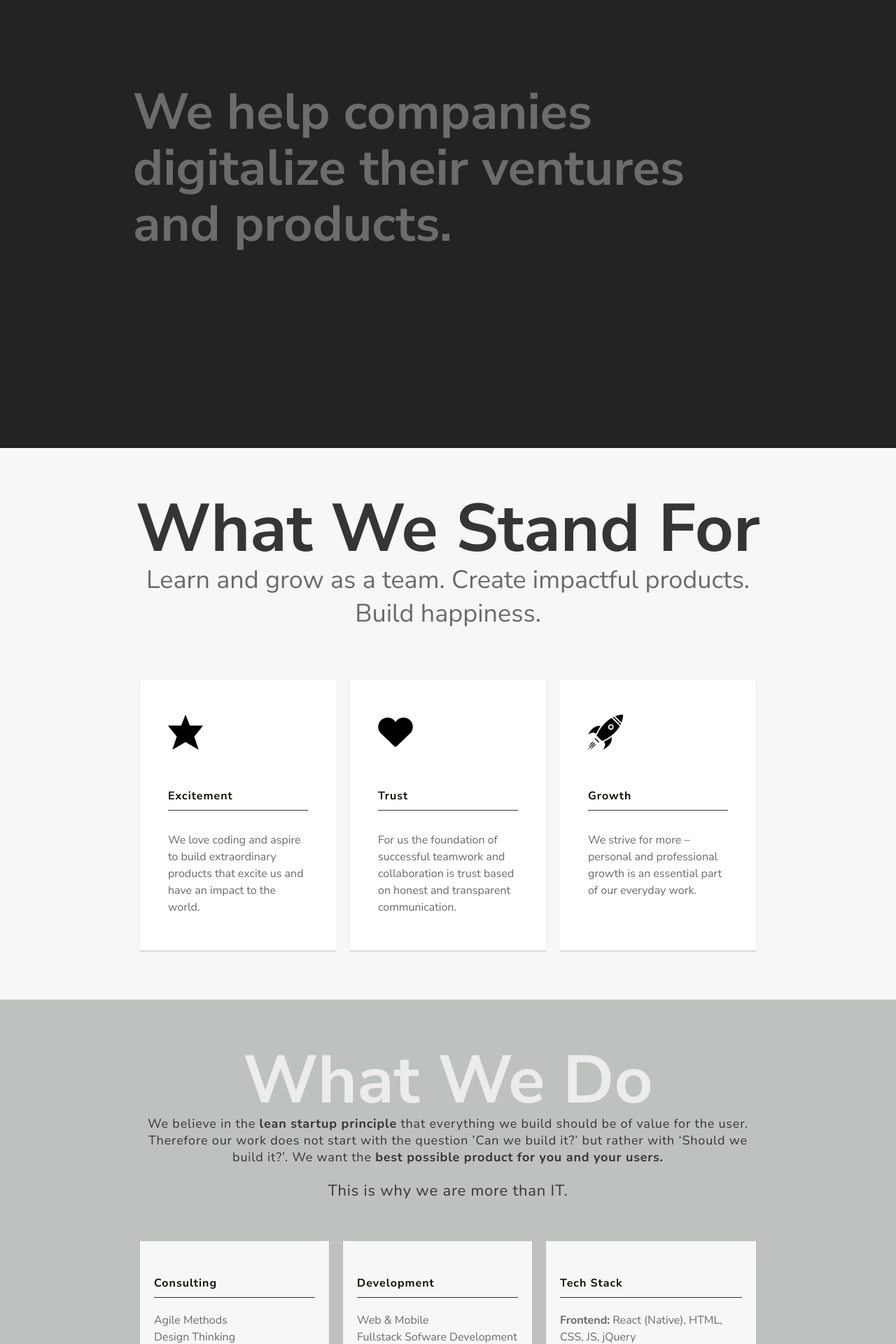
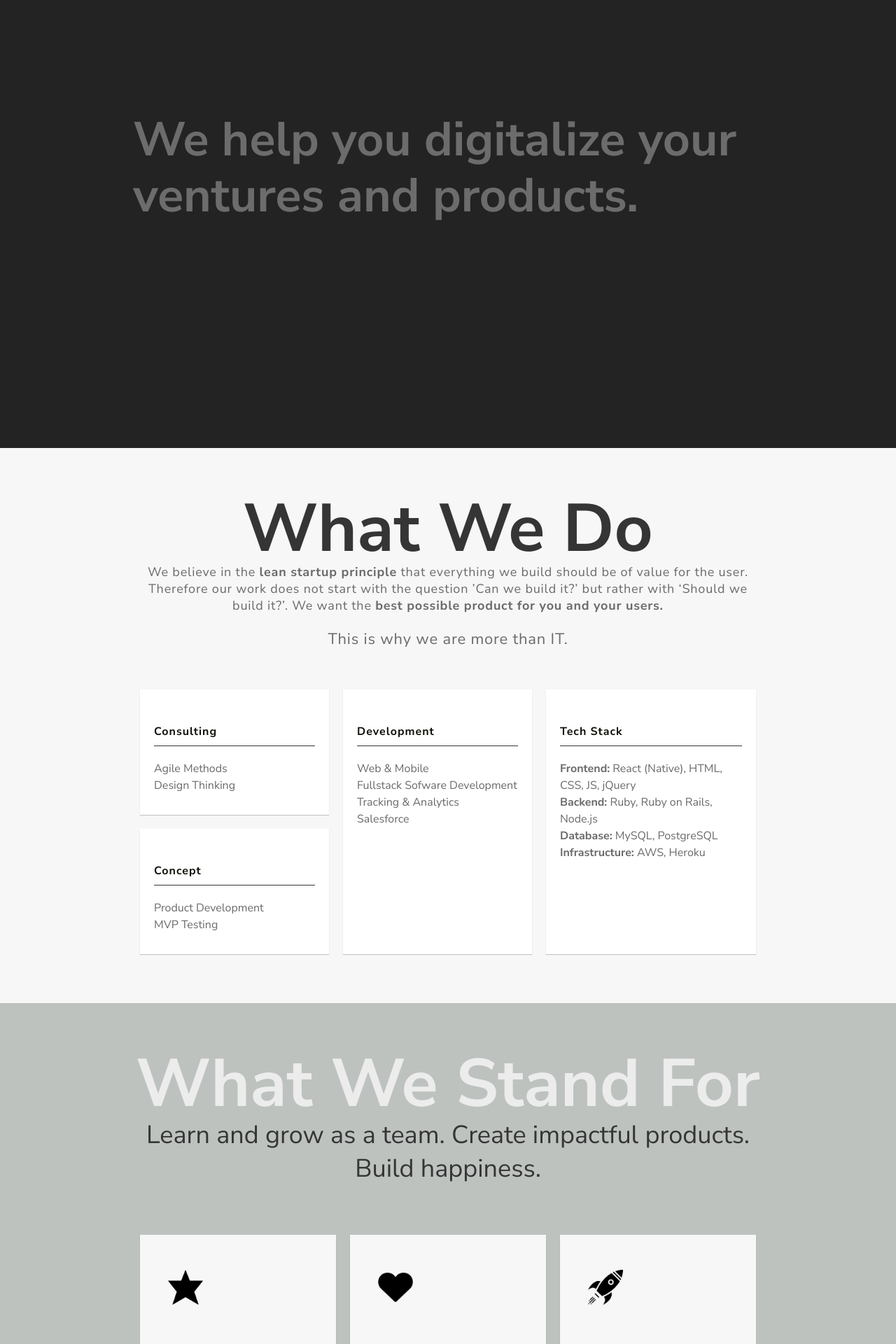
Before and after one commit to SMenke94/codein-homepage, a React (Create React App) app: page / in a window 1280 px wide. Shown: the part 960-2880 px from the top of the page at 70% size. Built offline with nearby package versions, Linux system fonts and the light colour scheme.

Commit message:
Change services and values

```diff
--- a/src/App.js
+++ b/src/App.js
@@ -15,8 +15,8 @@ const App = () => {
     <div>
       <Hero />
       <Mission />
+      <Services />
       <Values />
-      <Services />
       <Portfolio />
       <Team />
       <References />
--- a/src/components/Mission.js
+++ b/src/components/Mission.js
@@ -32,7 +32,7 @@ class Mission extends Component {
         <div>
         <Typed
           strings={[
-            "We help companies digitalize their ventures and products."
+            "We help you digitalize your ventures and products."
           ]}
           typeSpeed={40}
           style={{ color: "#6A6A6A" }}
--- a/src/components/essentials/Footer.js
+++ b/src/components/essentials/Footer.js
@@ -5,7 +5,7 @@ const Footer = () => {
   return (
     <div className="footer-wrapper">
       <div className="row footer-container">
-        <p><strong>Codein </strong> - Your destination for impactful digital products.</p>
+        <p><strong>Codein </strong> - Your destination for impactful tech products.</p>
         <a href="https://s3.eu-central-1.amazonaws.com/adrilina/imprint.html" target="_blank">Impressum</a>
       </div>
     </div>
--- a/src/styles/Mission.scss
+++ b/src/styles/Mission.scss
@@ -22,7 +22,7 @@
 .mission-text {
   color: $white;
   font-weight: 700;
-  font-size: 72px;
+  font-size: 68px;
   font-weight: bold;
   line-height: 80px;
   p {
--- a/src/styles/Services.scss
+++ b/src/styles/Services.scss
@@ -5,7 +5,7 @@
   height: 100%;
   min-height: 300px;
   padding-bottom: 50px;
-  background: $lightGrey;
+  background: $beige;
 }
 
 .services-container {
@@ -14,7 +14,7 @@
 }
 
 .services-headline {
-  color: $lightTextGrey;
+  color: $darkGrey;
   font-size: 96px;
   font-weight: 700;
   text-align: center;
@@ -26,7 +26,7 @@
 }
 
 .services-sub-headline {
-  color: $darkGrey;
+  color: $textGrey;
   font-size: 18px;
   line-height: 24px;
   margin-top: -16px;
@@ -52,7 +52,7 @@
 }
 
 .services-box {
-  background-color: $beige;
+  background-color: $white;
   display: flex;
   flex-direction: column;
   align-items: flex-start;
--- a/src/styles/Values.scss
+++ b/src/styles/Values.scss
@@ -2,7 +2,7 @@
 @import '../appearance/Breakpoints.scss';
 
 .values-wrapper {
-  background-color: $beige;
+  background-color: $lightGrey;
 }
 
 .values-container {
@@ -20,7 +20,7 @@
 }
 
 .values-headline {
-  color: $darkGrey;
+  color: $lightTextGrey;
   font-size: 96px;
   font-weight: 700;
   text-align: center;
@@ -32,7 +32,7 @@
 }
 
 .values-sub-headline {
-  color: $textGrey;
+  color: $darkGrey;
   font-size: 36px;
   line-height: 48px;
   margin-top: -16px;
@@ -62,7 +62,7 @@
 }
 
 .values-box {
-  background-color: $white;
+  background-color: $beige;
   display: flex;
   flex-direction: column;
   align-items: flex-start;
```
